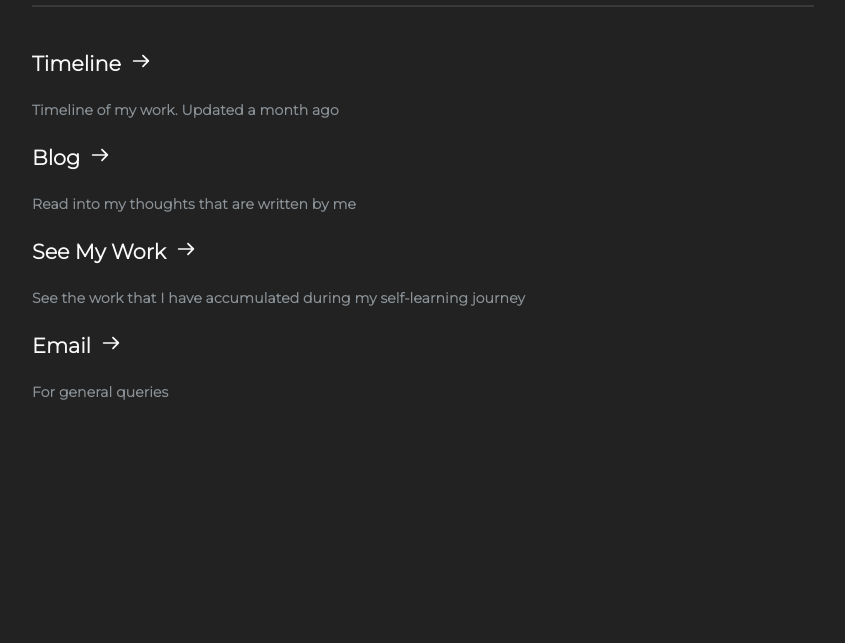
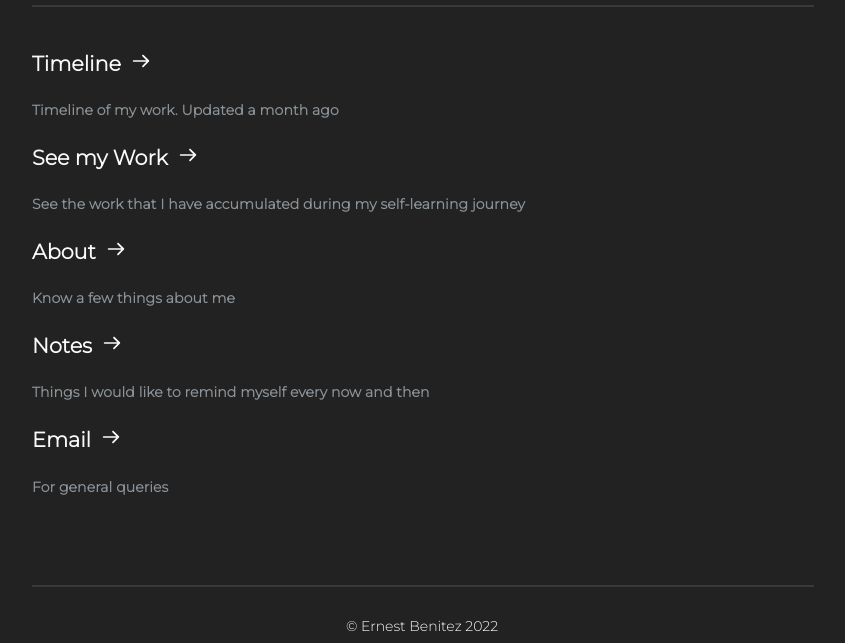
Before and after one commit to potchii/kimchii.github.io, a plain HTML site: page index.html in a window 1280 px wide. Shown: the part 297-940 px from the top of the page, without its empty margins (218-1063 px from the left). Before the commit the page ends 800 px from the top, so only its background shows below. Drawn offline with Linux system fonts and the light colour scheme.

Commit message:
Added footer, work and about section

```diff
--- /dev/null
+++ b/about.css
@@ -0,0 +1,53 @@
+body {
+    font-family: 'Montserrat', sans-serif;
+    background-color: #222222;
+    color: #FAFAFA;
+}
+.main-layout, .taskbar-wrapper {
+    max-width: 780px;
+    padding: 0px 1.1rem;
+    display: flex;
+    margin: auto;
+    justify-content: flex-start;
+    flex-direction: column;
+
+}
+.taskbar {
+    display: flex;
+    justify-content: flex-start;
+    align-items: center;
+    flex-direction: row;
+    font-size: 1.2rem;
+}
+.profile-icon-wrapper {
+    width: 4rem;
+    height: 4rem;
+    margin-top: 2rem;
+}
+.profile-icon {
+    width: 50%;
+    height: 50%;
+    border-radius: 50%;
+    background-image: linear-gradient(to right top, #d16ba5, #c777b9, #ba83ca, #aa8fd8, #9a9ae1, #8aa7ec, #79b3f4, #69bff8, #52cffe, #41dfff, #46eefa, #5ffbf1);
+}
+.taskbar-title {
+    margin-left: -20px;
+    margin-right: 10px;
+}
+a, a:hover, a:focus, a:active {
+    text-decoration: none;
+    color: inherit;
+}
+.taskbar-selectionWrapper {
+    display: flex;
+    align-items: center;
+    flex-direction: row;
+}
+.taskbar-slash {
+    margin-right: 10px;
+    color: #e4f0fa8c;
+}
+.down-arrow {
+    color: #e4f0fa8c;
+
+}
--- a/index.html
+++ b/index.html
@@ -8,22 +8,21 @@
       href="https://fonts.googleapis.com/css2?family=Inter:wght@400&family=Montserrat:wght@300&display=swap"
       rel="stylesheet"
     />
-    <link rel="apple-touch-icon" sizes="180x180" href="/apple-touch-icon.png">
-    <link rel="icon" type="image/png" sizes="32x32" href="/favicon-32x32.png">
-    <link rel="icon" type="image/png" sizes="16x16" href="/favicon-16x16.png">
-    <link rel="manifest" href="/site.webmanifest">
-    <link rel="mask-icon" href="/safari-pinned-tab.svg" color="#5bbad5">
-    <meta name="msapplication-TileColor" content="#da532c">
-    <meta name="theme-color" content="#ffffff">
-    <title>kimchi.works | Frontend Developer</title>
-
+    <link rel="apple-touch-icon" sizes="180x180" href="/apple-touch-icon.png" />
+    <link rel="icon" type="image/png" sizes="32x32" href="/favicon-32x32.png" />
+    <link rel="icon" type="image/png" sizes="16x16" href="/favicon-16x16.png" />
+    <link rel="manifest" href="/site.webmanifest" />
+    <link rel="mask-icon" href="/safari-pinned-tab.svg" color="#5bbad5" />
+    <meta name="msapplication-TileColor" content="#da532c" />
+    <meta name="theme-color" content="#ffffff" />
+    <title>Ernest Benitez | Frontend Developer</title>
   </head>
   <body>
     <div class="main-layout">
       <div class="hero-wrapper">
         <div class="hero-section">
           <div class="profile-icon-wrapper">
-            <div class="profile-icon"></div>
+            <a href="index.html"><div class="profile-icon"></div></a>
           </div>
           <div class="title-wrapper">
             <h1 class="hero-title">
@@ -59,33 +58,9 @@
         <div class="nav-subtitle">
           <h2 class="viewSubtitle">Timeline of my work. Updated a month ago</h2>
         </div>
-      <a href="#"
+        <a href="/mywork.html"
           ><div class="nav-container">
-          <h1 class="viewWork">Blog</h1>
-          <div class="arrow-icon">
-            <svg
-              width="20"
-              height="20"
-              viewBox="0 0 38 38"
-              fill="none"
-              xmlns="http://www.w3.org/2000/svg"
-            >
-              <path
-                d="M34.2 20.1565L23.9152 30.4826C23.5848 30.813 23.1717 30.9783 22.7587 30.9783C22.3457 30.9783 21.9326 30.813 21.6022 30.4826C20.9413 29.8217 20.9413 28.7891 21.6022 28.1283L29.0783 20.6522H4.95653C4.04783 20.6522 3.30435 19.9087 3.30435 19C3.30435 18.0913 4.04783 17.3478 4.95653 17.3478H29.0783L21.5609 9.83044C20.9 9.16957 20.9 8.13696 21.5609 7.47609C22.2217 6.81522 23.2544 6.81522 23.9152 7.47609L34.2 17.8022C34.8609 18.463 34.8609 19.537 34.2 20.1565Z"
-                fill="#FAFAFA"
-              />
-            </svg>
-          </div>
-        </div>
-      </a>
-      <div class="nav-subtitle">
-        <h2 class="viewSubtitle">
-          Read into my thoughts that are written by me
-        </h2>
-      </div>
-      <a href="#"
-        ><div class="nav-container">
-          <h1 class="viewWork">See My Work</h1>
+            <h1 class="viewWork">See my Work</h1>
             <div class="arrow-icon">
               <svg
                 width="20"
@@ -105,6 +80,52 @@
         <div class="nav-subtitle">
           <h2 class="viewSubtitle">
             See the work that I have accumulated during my self-learning journey
+          </h2>
+        </div>
+        <a href="/about.html"
+          ><div class="nav-container">
+            <h1 class="viewWork">About</h1>
+            <div class="arrow-icon">
+              <svg
+                width="20"
+                height="20"
+                viewBox="0 0 38 38"
+                fill="none"
+                xmlns="http://www.w3.org/2000/svg"
+              >
+                <path
+                  d="M34.2 20.1565L23.9152 30.4826C23.5848 30.813 23.1717 30.9783 22.7587 30.9783C22.3457 30.9783 21.9326 30.813 21.6022 30.4826C20.9413 29.8217 20.9413 28.7891 21.6022 28.1283L29.0783 20.6522H4.95653C4.04783 20.6522 3.30435 19.9087 3.30435 19C3.30435 18.0913 4.04783 17.3478 4.95653 17.3478H29.0783L21.5609 9.83044C20.9 9.16957 20.9 8.13696 21.5609 7.47609C22.2217 6.81522 23.2544 6.81522 23.9152 7.47609L34.2 17.8022C34.8609 18.463 34.8609 19.537 34.2 20.1565Z"
+                  fill="#FAFAFA"
+                />
+              </svg>
+            </div>
+          </div>
+        </a>
+        <div class="nav-subtitle">
+          <h2 class="viewSubtitle">Know a few things about me</h2>
+        </div>
+        <a href="#"
+          ><div class="nav-container">
+            <h1 class="viewWork">Notes</h1>
+            <div class="arrow-icon">
+              <svg
+                width="20"
+                height="20"
+                viewBox="0 0 38 38"
+                fill="none"
+                xmlns="http://www.w3.org/2000/svg"
+              >
+                <path
+                  d="M34.2 20.1565L23.9152 30.4826C23.5848 30.813 23.1717 30.9783 22.7587 30.9783C22.3457 30.9783 21.9326 30.813 21.6022 30.4826C20.9413 29.8217 20.9413 28.7891 21.6022 28.1283L29.0783 20.6522H4.95653C4.04783 20.6522 3.30435 19.9087 3.30435 19C3.30435 18.0913 4.04783 17.3478 4.95653 17.3478H29.0783L21.5609 9.83044C20.9 9.16957 20.9 8.13696 21.5609 7.47609C22.2217 6.81522 23.2544 6.81522 23.9152 7.47609L34.2 17.8022C34.8609 18.463 34.8609 19.537 34.2 20.1565Z"
+                  fill="#FAFAFA"
+                />
+              </svg>
+            </div>
+          </div>
+        </a>
+        <div class="nav-subtitle">
+          <h2 class="viewSubtitle">
+            Things I would like to remind myself every now and then
           </h2>
         </div>
         <a href="#"
@@ -130,5 +151,14 @@
           <h2 class="viewSubtitle">For general queries</h2>
         </div>
       </div>
+    </div>
+    <div class="footer-layout">
+      <div class="footer-container">
+        <hr id="divider" />
+        <div class="footer-copyright">
+          <span class="copyright-text">© Ernest Benitez 2022</span>
+        </div>
+      </div>
+    </div>
   </body>
 </html>
--- /dev/null
+++ b/mywork.css
@@ -0,0 +1,53 @@
+body {
+    font-family: 'Montserrat', sans-serif;
+    background-color: #222222;
+    color: #FAFAFA;
+}
+.main-layout, .taskbar-wrapper {
+    max-width: 780px;
+    padding: 0px 1.1rem;
+    display: flex;
+    margin: auto;
+    justify-content: flex-start;
+    flex-direction: column;
+
+}
+.taskbar {
+    display: flex;
+    justify-content: flex-start;
+    align-items: center;
+    flex-direction: row;
+    font-size: 1.2rem;
+}
+.profile-icon-wrapper {
+    width: 4rem;
+    height: 4rem;
+    margin-top: 2rem;
+}
+.profile-icon {
+    width: 50%;
+    height: 50%;
+    border-radius: 50%;
+    background-image: linear-gradient(to right top, #d16ba5, #c777b9, #ba83ca, #aa8fd8, #9a9ae1, #8aa7ec, #79b3f4, #69bff8, #52cffe, #41dfff, #46eefa, #5ffbf1);
+}
+.taskbar-title {
+    margin-left: -20px;
+    margin-right: 10px;
+}
+a, a:hover, a:focus, a:active {
+    text-decoration: none;
+    color: inherit;
+}
+.taskbar-selectionWrapper {
+    display: flex;
+    align-items: center;
+    flex-direction: row;
+}
+.taskbar-slash {
+    margin-right: 10px;
+    color: #e4f0fa8c;
+}
+.down-arrow {
+    color: #e4f0fa8c;
+
+}
--- a/styles.css
+++ b/styles.css
@@ -73,3 +73,21 @@ a, a:hover, a:focus, a:active {
 .arrow-icon {
     margin-left: 10px;
 }
+.footer-layout {
+    max-width: 780px;
+    padding: 0px 1.1rem;
+    display: flex;
+    margin-left: auto;
+    margin-right: auto;
+    margin-top: 70px;
+    margin-bottom: auto;
+    flex-direction: column;
+}
+.footer-copyright {
+    display: flex;
+    align-items: center;
+    justify-content: center;
+}
+.copyright-text {
+    font-size: 14px;
+}
```
Also changed, not shown: about.html (added, +47 -0 lines), mywork.html (added, +47 -0 lines). Lines whose indentation alone changed are shown as unchanged.
